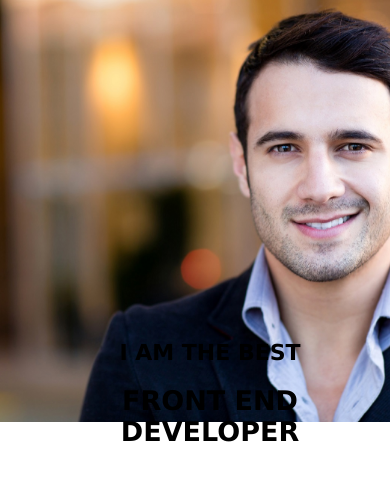
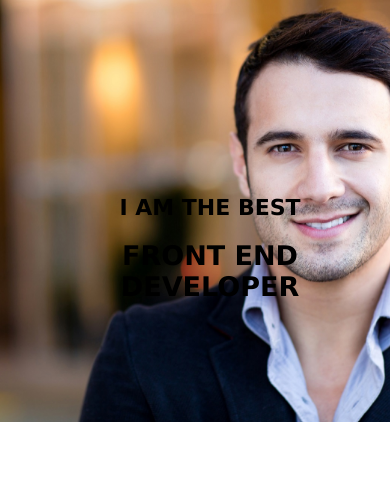
Before and after one commit to sawczak/sawczak.github.io, a plain HTML site: page naglowek-responsywnosc/index.html in a window 390 px wide. Drawn offline with Linux system fonts and the light colour scheme.

Commit message:
poprawka px na %

```diff
--- a/naglowek-responsywnosc/css/style.css
+++ b/naglowek-responsywnosc/css/style.css
@@ -56,7 +56,6 @@ body {
         background-position: center;
         background-size: cover;
         background-repeat: no-repeat;
-        height: 100%;
         position: absolute;
     }
 
@@ -85,7 +84,7 @@ body {
     .main-header h1, span {
         color: black;
         text-align: center;
-        padding-top: 340px;
+        padding-top: 50%;
     }
 
 }
```
